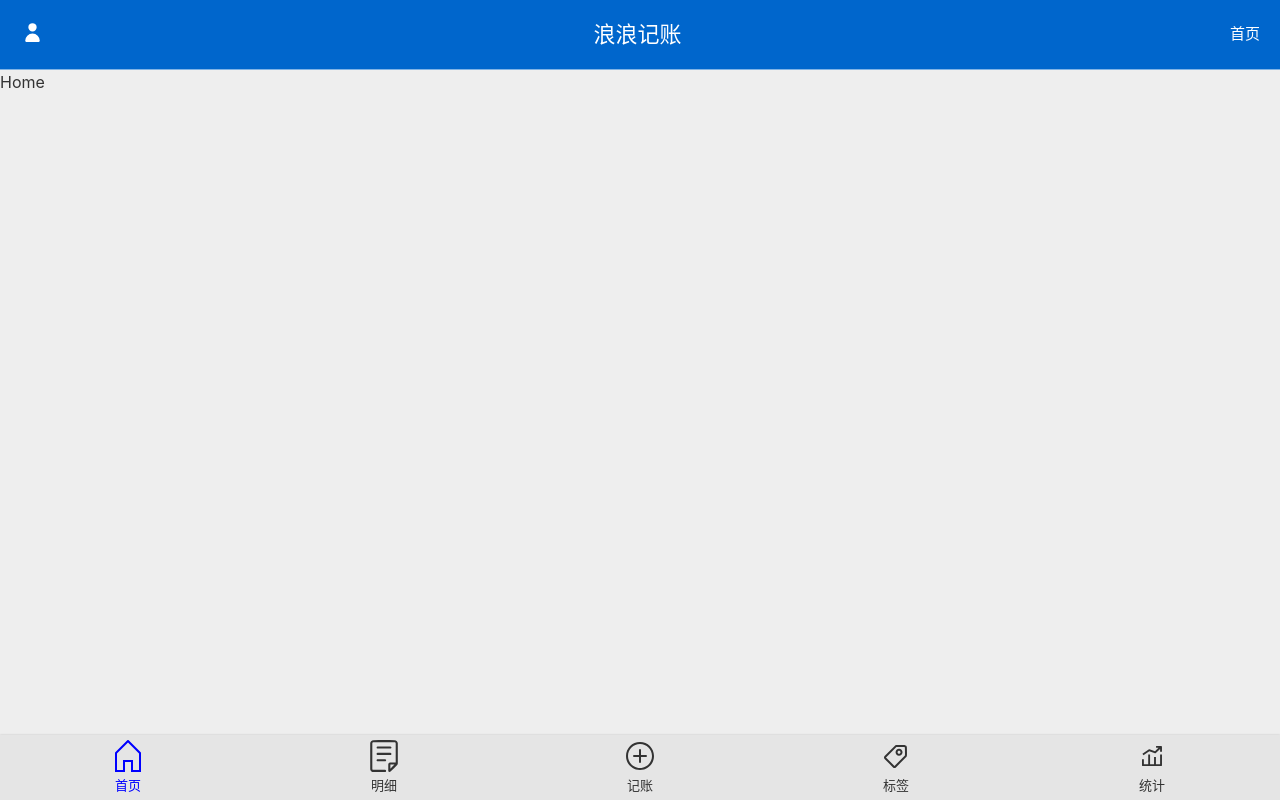
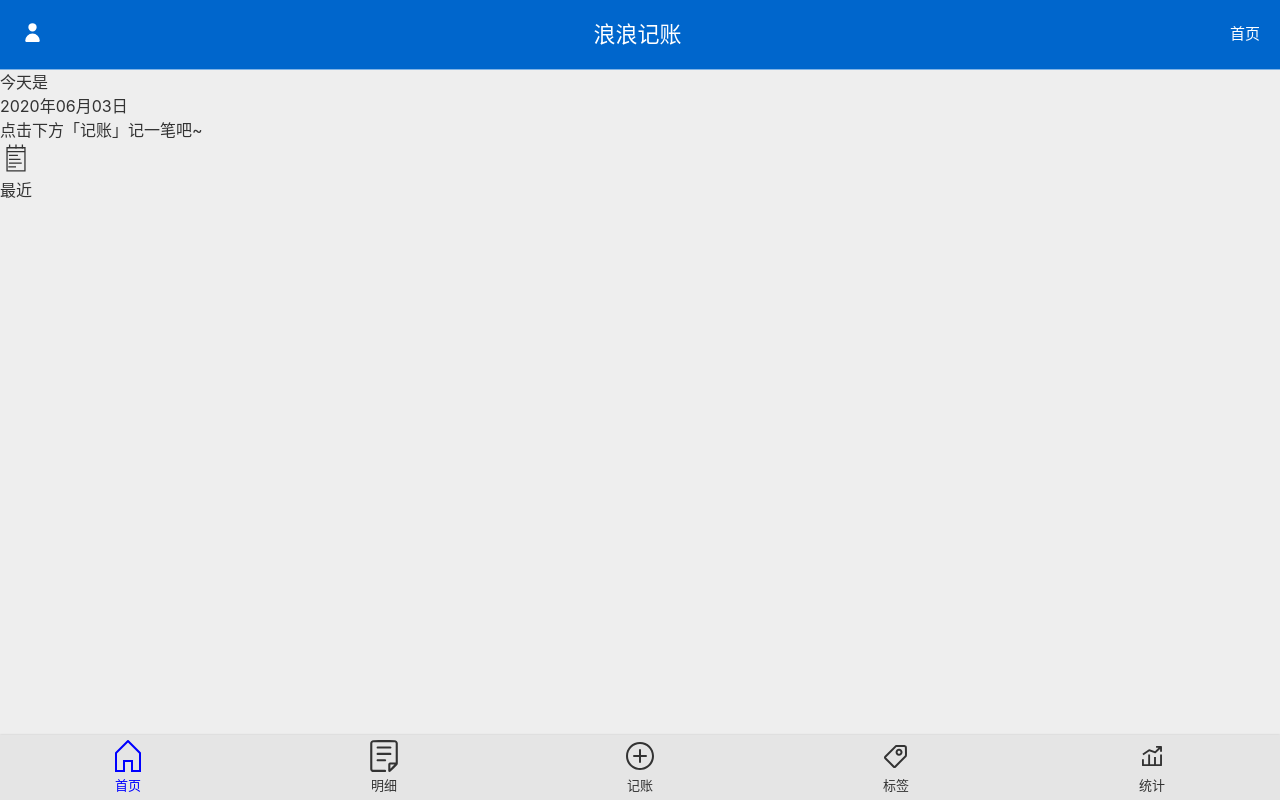
Before and after one commit to mcxue/bookkeeping, a React app: page /account#/home in a window 1280 px wide. Built offline with nearby package versions, Linux system fonts and the light colour scheme.

Commit message:
把记录展示部分封装成了一个组件

```diff
--- /dev/null
+++ b/src/Components/ShowRecords.tsx
@@ -0,0 +1,70 @@
+import styled from 'styled-components';
+import day from 'dayjs';
+import React from 'react';
+import {useRecords} from '../store/useRecords';
+
+const Wrapper = styled.ul`
+      > li {
+        padding: 3px 5px;
+        background: #fff;
+        border-radius: 4px;
+        margin: 10px 0;
+        vertical-align: center;
+        &::after {
+        content: '';
+        display: block;
+        clear: both;
+        }
+        span {
+          margin: 0 10px;
+          &:nth-child(1) {
+            float: left;
+          }
+          &:nth-child(2) {
+            float: left;
+            color: #999999;
+          }
+          &:nth-child(3) {
+            float: right;
+            font-size: 10px;
+            color: #999999;
+            margin-top: 5px;
+          }
+          &:nth-child(4){
+            float: right;
+            &.expense{
+              color: red;
+            }
+            &.income{
+              color: blue;
+            }
+          }
+        }
+      }
+`;
+
+type Props = {
+  displayNumber?: number
+}
+
+const ShowRecords: React.FC<Props>= (props)=>{
+  const {records,deleteRecord} = useRecords();
+  const reverseRecords = props.displayNumber? records.slice(0,props.displayNumber).reverse(): records.reverse();
+  return (
+    <Wrapper>
+      {
+        (reverseRecords as RecordItem[]).map((record: RecordItem) => {
+          const {category,label, note, amount, time} = record;
+          return <li key={time}>
+            <span>{label}</span>
+            <span>{note}</span>
+            <span onClick={()=>{deleteRecord(record)}}>{day(time).format('YYYY/MM/DD')}</span>
+            <span className={category==='-'?'expense':'income'}>{`￥${amount}`}</span>
+          </li>;
+        })
+      }
+    </Wrapper>
+  )
+};
+
+export {ShowRecords};
--- a/src/views/Detail.tsx
+++ b/src/views/Detail.tsx
@@ -1,71 +1,15 @@
 import React from 'react';
 import {Layout} from 'Components/Layout';
 import {TopBar} from 'Components/TopBar';
-import {useRecords} from '../store/useRecords';
-import styled from 'styled-components';
-import day from 'dayjs';
+import {ShowRecords} from '../Components/ShowRecords';
 
-const Wrapper = styled.ul`
 
-      > li {
-        padding: 3px 5px;
-        background: #fff;
-        border-radius: 4px;
-        margin: 10px 0;
-        vertical-align: center;
-        &::after {
-        content: '';
-        display: block;
-        clear: both;
-        }
-        span {
-          margin: 0 10px;
-          &:nth-child(1) {
-            float: left;
-          }
-          &:nth-child(2) {
-            float: left;
-            color: #999999;
-          }
-          &:nth-child(3) {
-            float: right;
-            font-size: 10px;
-            color: #999999;
-            margin-top: 5px;
-          }
-          &:nth-child(4){
-            float: right;
-            &.expense{
-              color: red;
-            }
-            &.income{
-              color: blue;
-            }
-          }
-        }
-      }
-`;
 
 const Detail = () => {
-  const {records,deleteRecord} = useRecords();
-  const reverseRecords = records.reverse();
   return (
     <Layout name='明细'>
       <TopBar name='全部收支'/>
-      <Wrapper>
-        {
-          (reverseRecords as RecordItem[]).map((record: RecordItem) => {
-            const {category,label, note, amount, time} = record;
-            return <li key={time}>
-              <span>{label}</span>
-              <span>{note}</span>
-              <span onClick={()=>{deleteRecord(record)}}>{day(time).format('YYYY/MM/DD')}</span>
-              <span className={category==='-'?'expense':'income'}>{`￥${amount}`}</span>
-            </li>;
-          })
-        }
-      </Wrapper>
-
+      <ShowRecords/>
     </Layout>
   );
 };
--- a/src/views/Home.tsx
+++ b/src/views/Home.tsx
@@ -1,10 +1,36 @@
 import React from 'react'
 import {Layout} from '../Components/Layout';
+import styled from 'styled-components';
+import dayjs from 'dayjs';
+import {Icon} from 'Components/Icon';
+import {ShowRecords} from '../Components/ShowRecords';
+
+const Wrapper = styled.div`
+
+`
 
 const Home = ()=>{
+  const todayTime = new Date().toISOString();
+  const year = dayjs(todayTime).format('YYYY');
+  const month = dayjs(todayTime).format('MM');
+  const day = dayjs(todayTime).format('DD');
+
   return (
     <Layout name='首页'>
-      Home
+      <Wrapper>
+        <div className="record">
+          <div className="month">今天是</div>
+          <div className="number">{year}年{month}月{day}日</div>
+          <div className="numbers">点击下方「记账」记一笔吧~</div>
+        </div>
+        <div className="recent">
+          <div className="text">
+            <Icon name="note"/>
+            <span>最近</span>
+          </div>
+          <ShowRecords displayNumber={7}/>
+      </div>
+      </Wrapper>
     </Layout>
   )
 };
```
